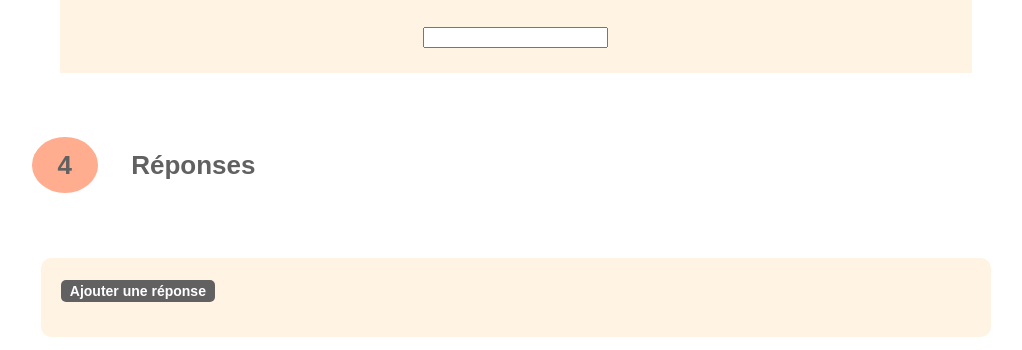
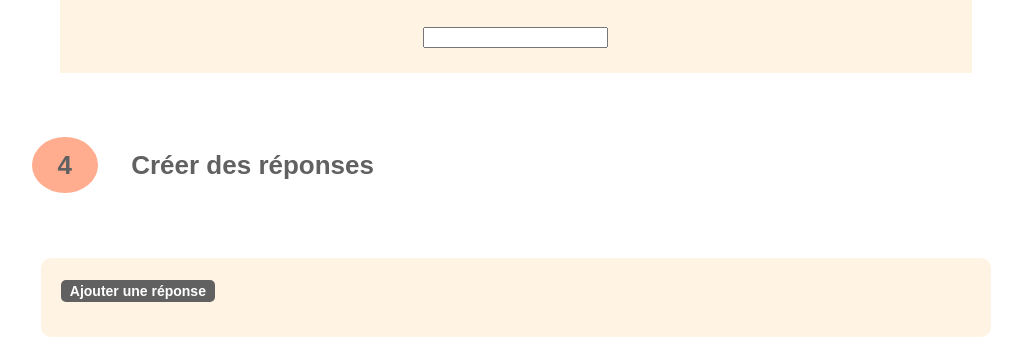
Before and after one commit to Dorine-Do/projet, a Symfony app: template templates/instructor/file_a_verifier/modify_question_new_version.html.twig in a window 1280 px wide. Shown: the part 1053-1403 px from the top of the page, without its empty margins (178-1200 px from the left). Run offline with Twig, Linux system fonts and the light colour scheme; the template is opened without the code that fills it, so the values that code supplies are empty; form fields are guessed from the names that the template uses; some libraries are stand-ins or nearby versions; some web fonts are replaced.

Commit message:
correction modify_question_new_version.html.twig

```diff
--- a/templates/instructor/file_a_verifier/modify_question_new_version.html.twig
+++ b/templates/instructor/file_a_verifier/modify_question_new_version.html.twig
@@ -60,7 +60,7 @@
                 </td>
             </tr>
             <tr>
-                <td colspan="2"><p class = "partTitle"><span class="numeroform" >4</span> Réponses</p></td>
+                <td colspan="2"><p class = "partTitle"><span class="numeroform" >4</span> Créer des réponses</p></td>
                 <td colspan="2" class="second">
                     <ul id ="list_proposal">
                         {% for proposal in form.proposal %}
@@ -111,5 +111,5 @@
 {% endblock %}
 {% block javascripts %}
     {{ encore_entry_script_tags('app') }}
-    <script type="text/javascript" src="{{ asset('js/modify_question.js') }}"></script>
+    <script type="text/javascript" src="{{ asset('js/create_modify_question.js') }}"></script>
 {% endblock %}
```
